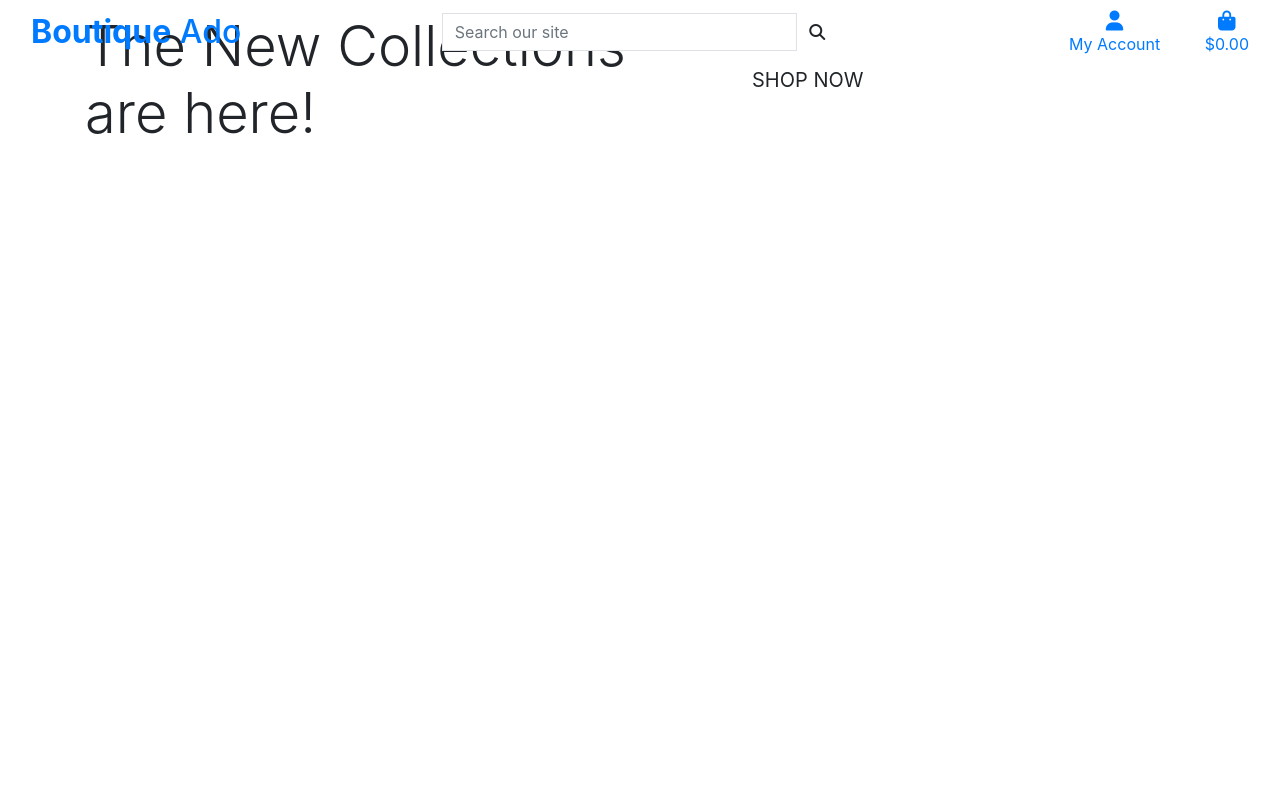
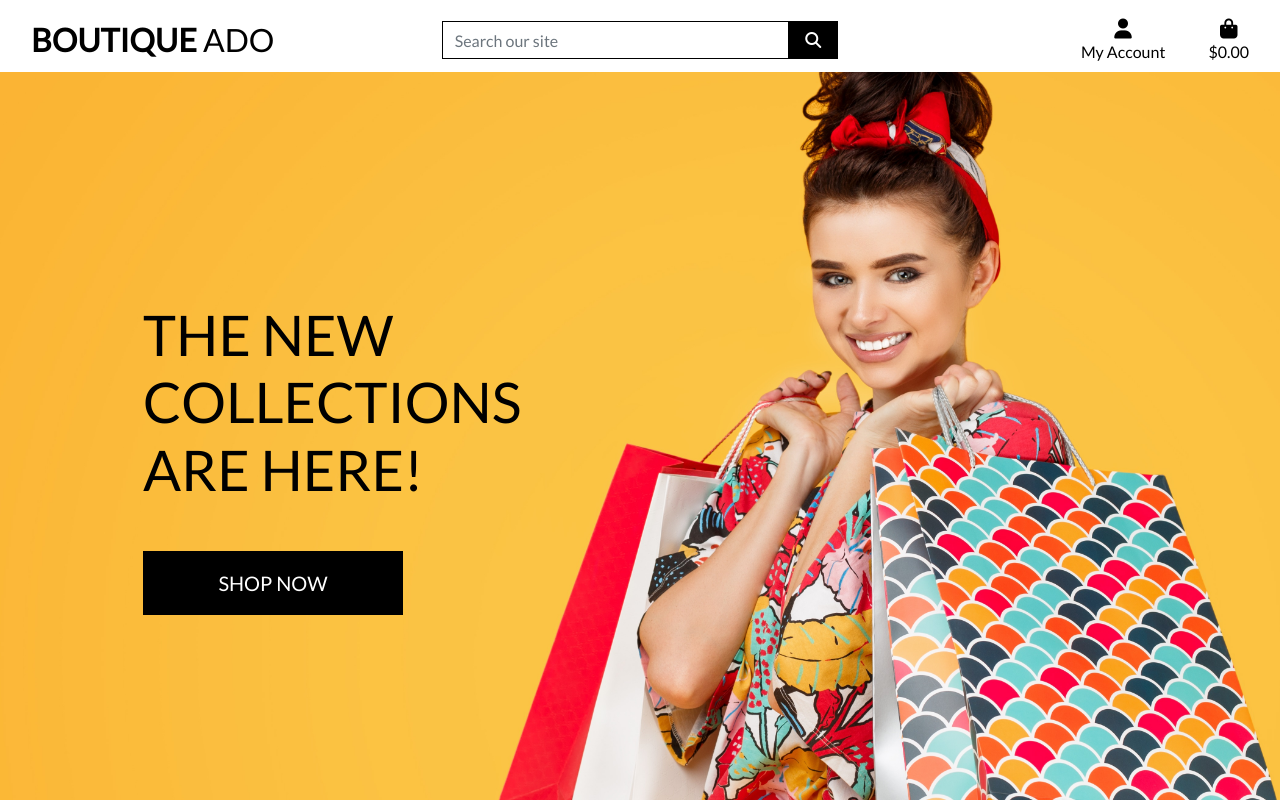
Before and after one commit to adamgilroy22/boutique-ado, a Django app: page / in a window 1280 px wide. Run offline with Django 3.2, Linux system fonts and the light colour scheme; some libraries are stand-ins or nearby versions.

Commit message:
Complete homepage header and CSS

```diff
--- a/boutique_ado/settings.py
+++ b/boutique_ado/settings.py
@@ -150,7 +150,10 @@ USE_TZ = True
 # https://docs.djangoproject.com/en/3.2/howto/static-files/
 
 STATIC_URL = '/static/'
+STATICFILES_DIRS = (os.path.join(BASE_DIR, 'static'),)
 
+MEDIA_URL = '/media/'
+MEDIA_ROOT = os.path.join(BASE_DIR, 'media')
 # Default primary key field type
 # https://docs.djangoproject.com/en/3.2/ref/settings/#default-auto-field
 
--- a/boutique_ado/urls.py
+++ b/boutique_ado/urls.py
@@ -15,9 +15,11 @@ Including another URLconf
 """
 from django.contrib import admin
 from django.urls import path, include
+from django.conf import settings
+from django.conf.urls.static import static
 
 urlpatterns = [
     path('admin/', admin.site.urls),
     path('accounts/', include('allauth.urls')),
     path('', include('home.urls')),
-]
+] + static(settings.MEDIA_URL, document_root=settings.MEDIA_ROOT)
--- a/home/templates/home/index.html
+++ b/home/templates/home/index.html
@@ -10,11 +10,10 @@
 {% endblock %}
 
 {% block content %}
-    <div class="container h-100">
-        <div class="row h-100">
-            <div class="col-7 col-md-7 my-auto">
-                <h1 class="display-4 logo-font text-black">The New Collections are here!</h1>
-            </div>
+<div class="container h-100">
+    <div class="row h-100">
+        <div class="col-7 col-md-6 my-auto">
+            <h1 class="display-4 logo-font text-black">The New Collections are here!</h1>
             <div class="my-5">
                 <h4>
                     <a href="" class="shop-now-button btn btn-lg rounded-0 text-uppercase py-3">Shop Now</a>
@@ -22,4 +21,5 @@
             </div>
         </div>
     </div>
+</div>
 {% endblock %}
--- /dev/null
+++ b/static/css/base.css
@@ -0,0 +1,81 @@
+html {
+    height: 100%;
+}
+
+body {
+    background: url('/media/homepage_background_cropped.jpg') no-repeat center center fixed;
+    background-size: cover;
+    height: calc(100vh - 164px);
+    color: #555;
+    font-family: 'Lato';
+}
+
+/* from Bulma */
+.icon {
+    align-items: center;
+    display: inline-flex;
+    justify-content: center;
+    height: 1.5rem;
+    width: 1.5rem;
+}
+
+.logo-font {
+    text-transform: uppercase;
+}
+
+.main-logo-link {
+    width: fit-content;
+}
+
+.shop-now-button {
+    background: black;
+    color: white;
+    min-width: 260px;
+}
+
+.btn-black {
+    background: black;
+    color: white;
+}
+
+.shop-now-button:hover,
+.shop-now-button:active,
+.shop-now-button:focus,
+.btn-black:hover,
+.btn-black:active,
+.btn-black:focus {
+    background: #222;
+    color: white;
+}
+
+.text-black {
+    color: #000 !important;
+}
+
+.border-black {
+    border: 1px solid black !important;
+}
+
+/* -------------------------------- Media Queries */
+
+/* Slightly larger container on xl screens */
+@media (min-width: 1200px) {
+  .container {
+    max-width: 80%;
+  }
+}
+
+/* fixed top navbar only on medium and up */
+@media (min-width: 992px) {
+    .fixed-top-desktop-only {
+        position: fixed;
+        top: 0;
+        right: 0;
+        left: 0;
+        z-index: 1030;
+    }
+
+    .header-container {
+        padding-top: 164px;
+    }
+}
--- a/templates/base.html
+++ b/templates/base.html
@@ -16,12 +16,15 @@
 
   {% block corecss %}
   <link rel="stylesheet" href="https://stackpath.bootstrapcdn.com/bootstrap/4.4.1/css/bootstrap.min.css" integrity="sha384-Vkoo8x4CGsO3+Hhxv8T/Q5PaXtkKtu6ug5TOeNV6gBiFeWPGFN9MuhOf23Q9Ifjh" crossorigin="anonymous">
+  <link rel="stylesheet" href="https://fonts.googleapis.com/css?family=Lato&display=swap">
+  <link rel="stylesheet" href="{% static 'css/base.css' %}">
   {% endblock %}
 
   {% block extra_css %}
   {% endblock %}
 
   {% block corejs %}
+  <script src="https://kit.fontawesome.com/1c241afabe.js" crossorigin="anonymous"></script>
   <script src="https://code.jquery.com/jquery-3.4.1.min.js" integrity="sha384-J6qa4849blE2+poT4WnyKhv5vZF5SrPo0iEjwBvKU7imGFAV0wwj1yYfoRSJoZ+n" crossorigin="anonymous"></script>
   <script src="https://cdn.jsdelivr.net/npm/popper.js@1.16.0/dist/umd/popper.min.js" integrity="sha384-Q6E9RHvbIyZFJoft+2mJbHaEWldlvI9IOYy5n3zV9zzTtmI3UksdQRVvoxMfooAo" crossorigin="anonymous"></script>
   <script src="https://stackpath.bootstrapcdn.com/bootstrap/4.4.1/js/bootstrap.min.js" integrity="sha384-wfSDF2E50Y2D1uUdj0O3uMBJnjuUD4Ih7YwaYd1iqfktj0Uod8GCExl3Og8ifwB6" crossorigin="anonymous"></script>
@@ -35,7 +38,7 @@
 
 <body>
   <header class="container-fluid fixed-top">
-    <div class="row">
+    <div id="top-nav" class="row bg-white pt-lg-2 d-none d-lg-flex">
       <div class="col-12 col-lg-4 my-auto py-1 py-lg-0 text-center text-lg-left">
         <a href="{% url 'home' %}" class="nav-link main-logo-link">
           <h2 class="logo-font text-black my-0"><strong>Boutique</strong> Ado</h2>
@@ -107,7 +110,6 @@
   {% endblock %}
 
   {% block postloadjs %}
-  <script src="https://kit.fontawesome.com/1c241afabe.js" crossorigin="anonymous"></script>
   {% endblock %}
 
 
```
Also changed, not shown: media/homepage_background_cropped.jpg (added).
